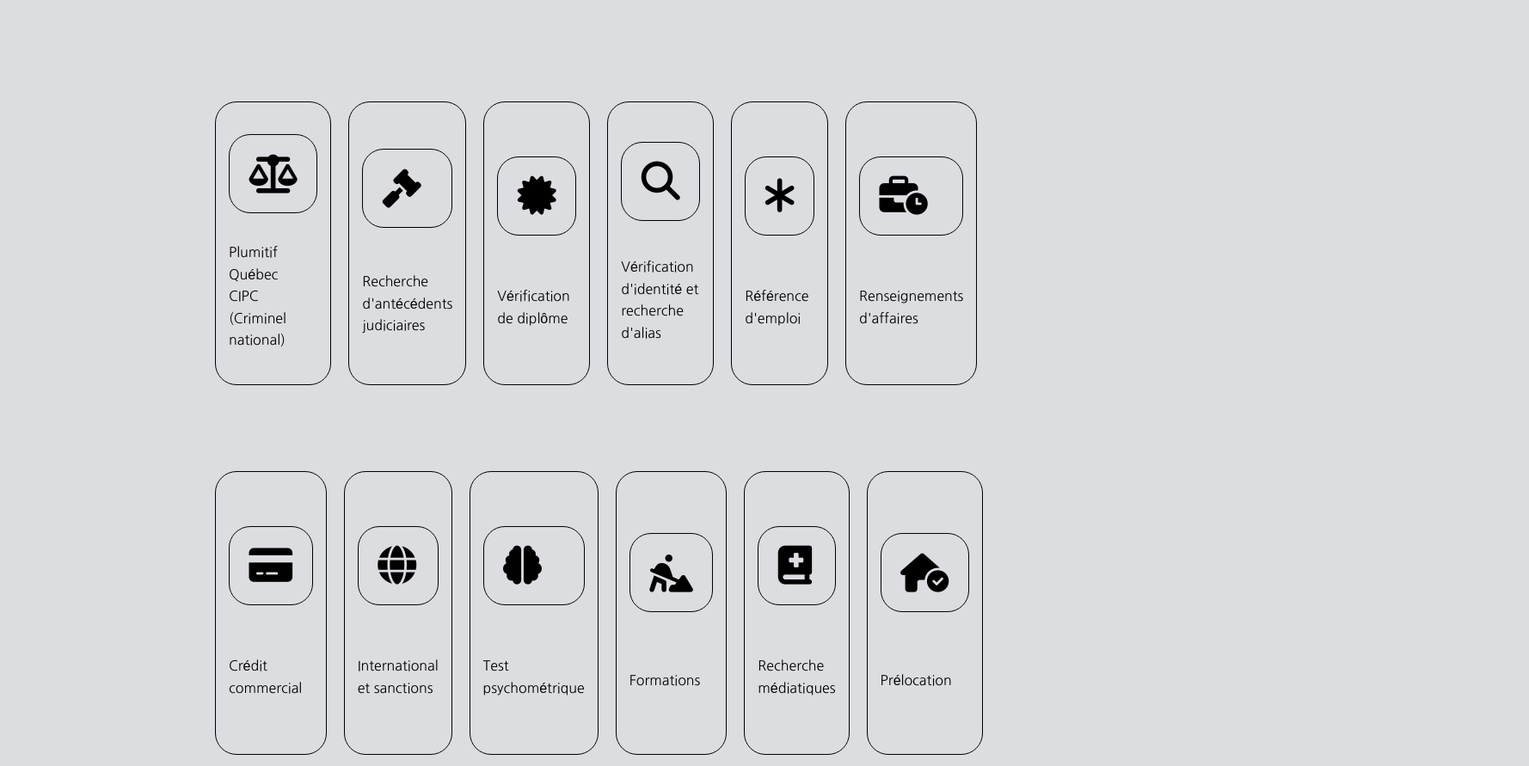
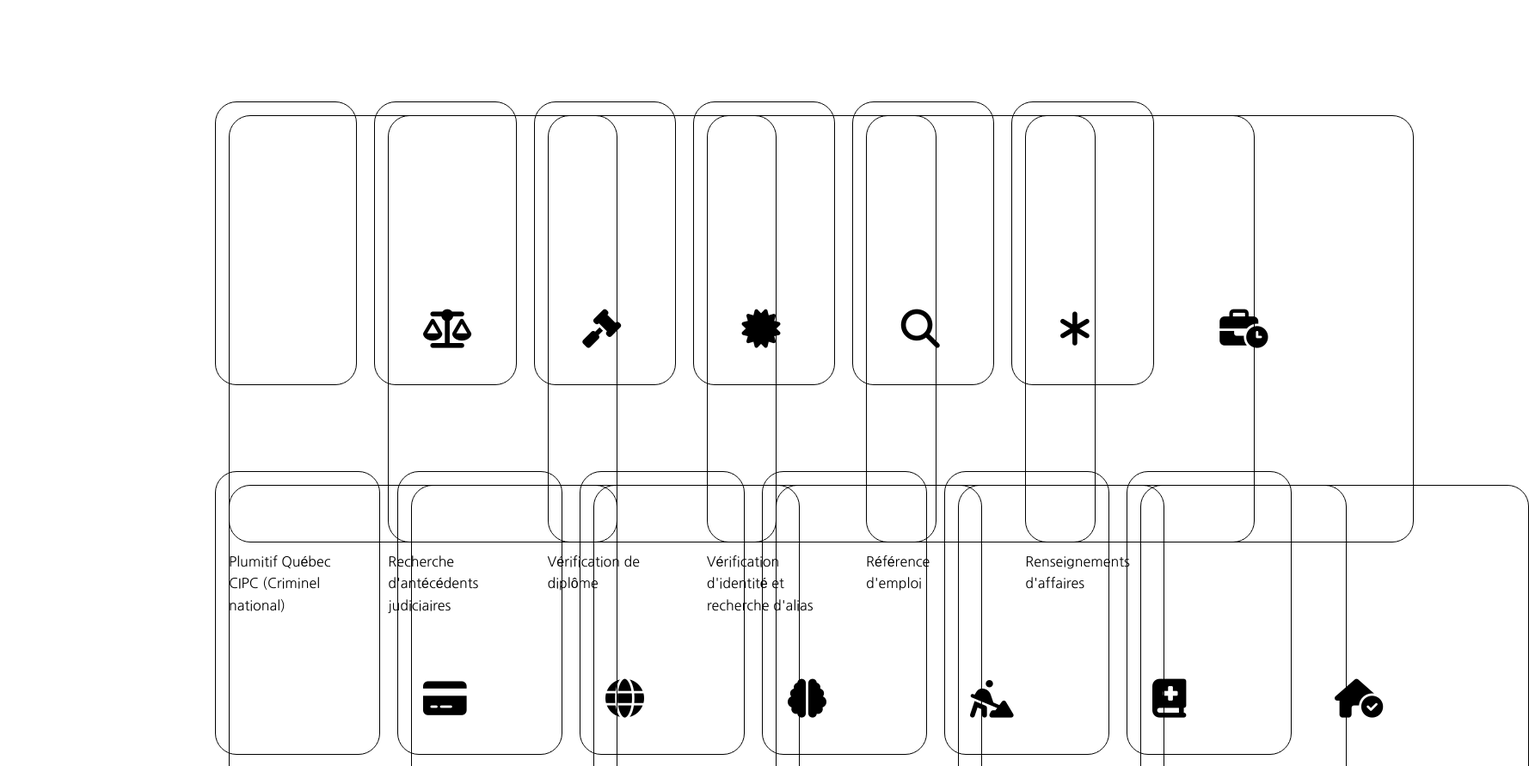
Before and after one commit to Shoyo24/Qlix, a plain HTML site: page index.html in a window 1280 px wide. Shown: the part 1320-2211 px from the top of the page at 86% size, 1778 px wide, since content can reach past the window. Drawn offline with nearby package versions, Linux system fonts and the light colour scheme.

Commit message:
Update index.css

```diff
--- a/style/index.css
+++ b/style/index.css
@@ -10,7 +10,7 @@
 
 
 html {
-    background-color: #dcdde1;
+    background-color: #ffffff;
 }
 
 html, body {
@@ -29,7 +29,7 @@ body {
 /* -----wrapper-2 (Services)----- */
 i {
     border-radius: 25px;
-    padding: .5em;
+    padding: 5em;
     font-size: 45px;
     border: 1px solid black;
 }
```
